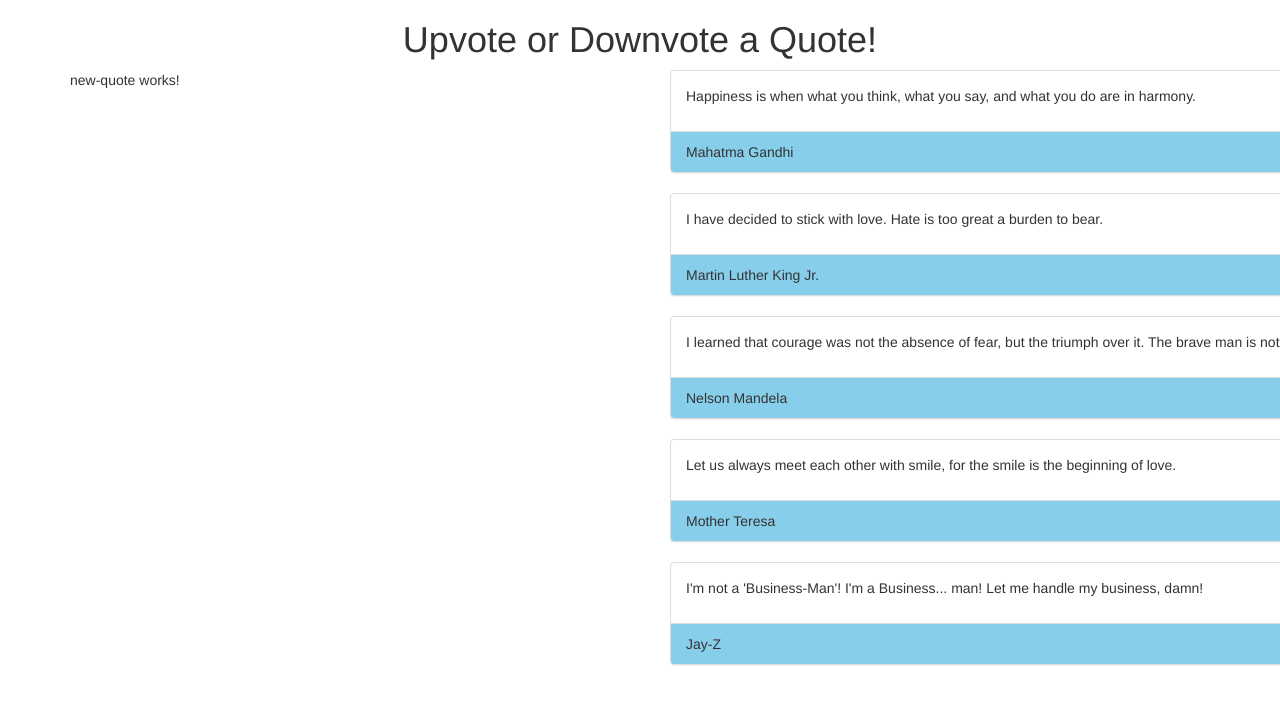
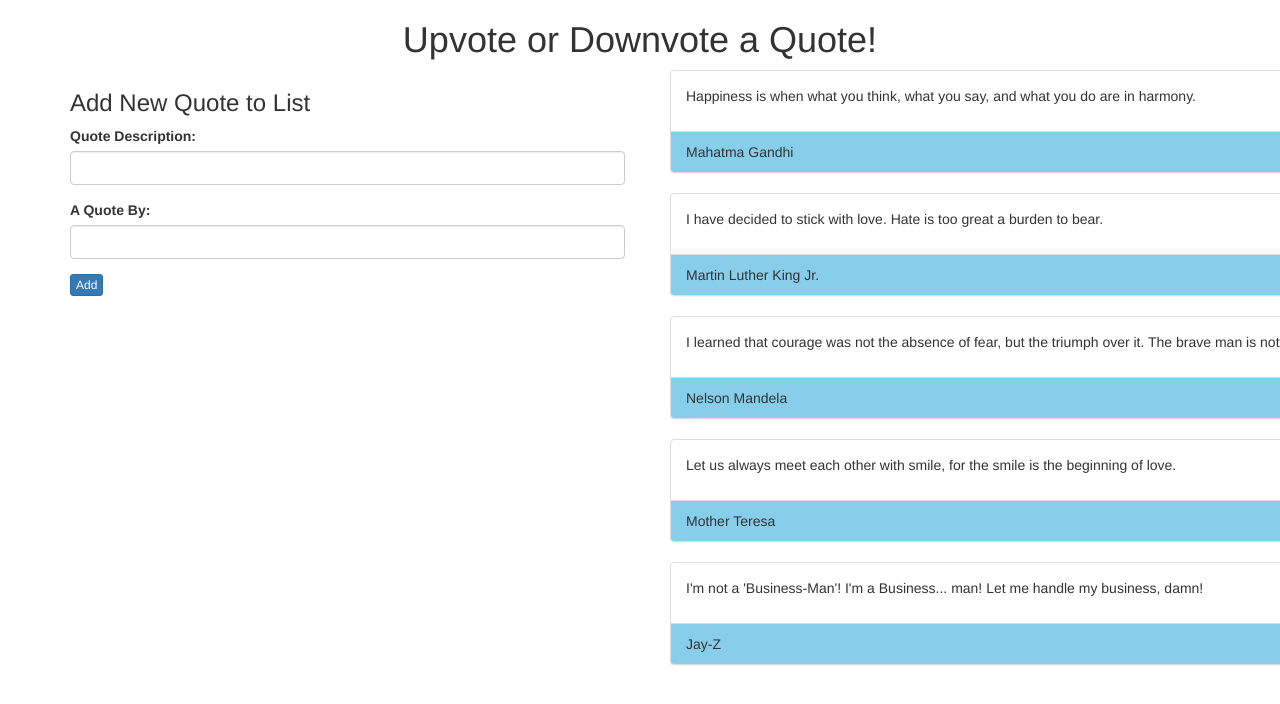
Before and after one commit to msanden/up-down-vote, an Angular app: page / in a window 1280 px wide. Shown: the top 704 px of the page. Built offline with nearby package versions, Linux system fonts and the light colour scheme.

Commit message:
Put content in a form

```diff
--- a/src/app/new-quote/new-quote.component.html
+++ b/src/app/new-quote/new-quote.component.html
@@ -1,3 +1,15 @@
-<p>
-  new-quote works!
-</p>
+
+<h3>Add New Quote to List</h3>
+
+<form #goalForm ='ngForm'>
+  <div class="form-group">
+    <label>Quote Description:</label>
+    <input #newDescription type="text" class="form-control">
+  </div>
+  <div class="form-group">
+    <label>A Quote By:</label>
+    <input #newSource type="text" class="form-control">
+  </div>
+  <button class="btn btn-primary btn-xs" (click)="submitForm(newDescription.value,
+   newSource.value); newDescription.value=''; newSource.value=''">Add</button>
+</form>
```
